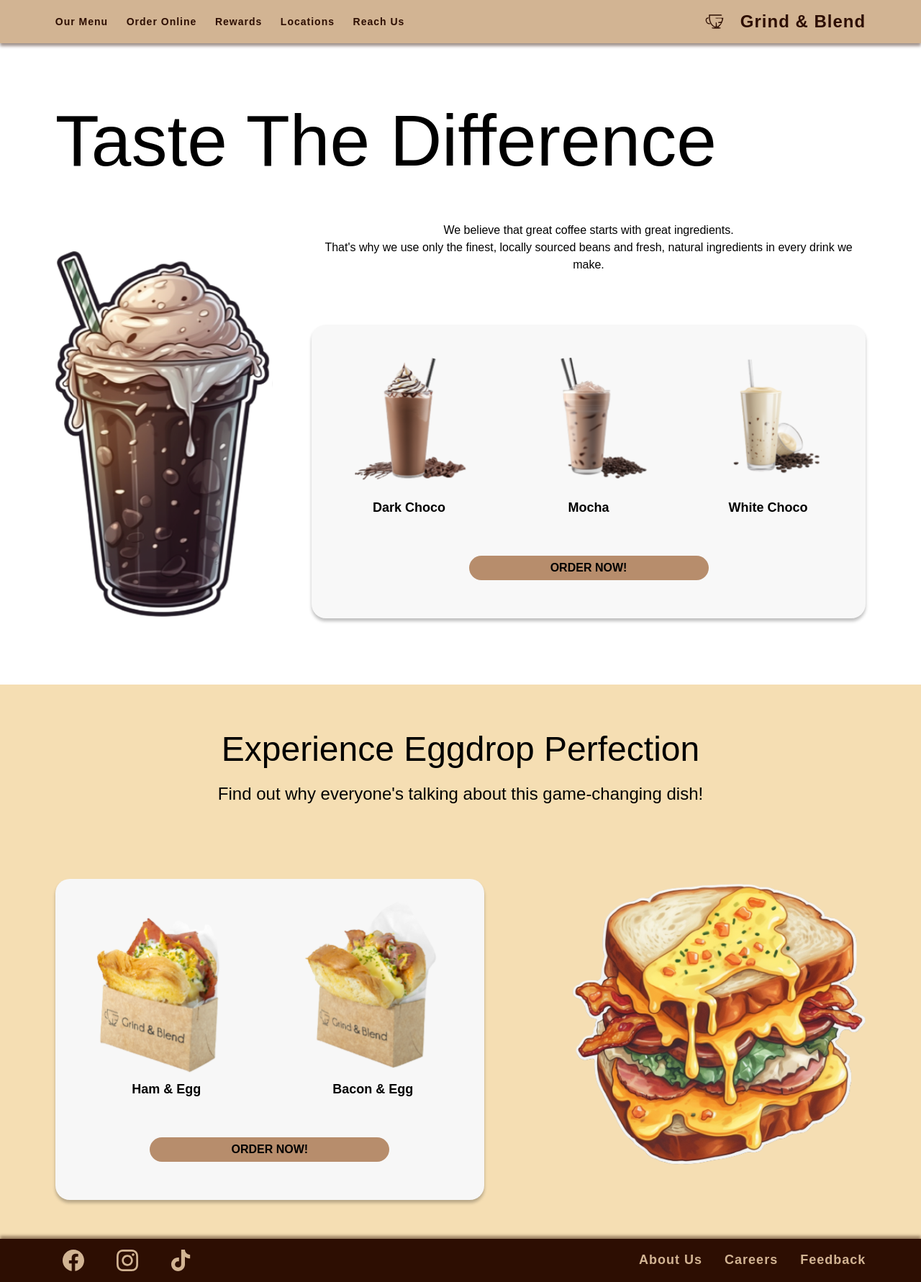
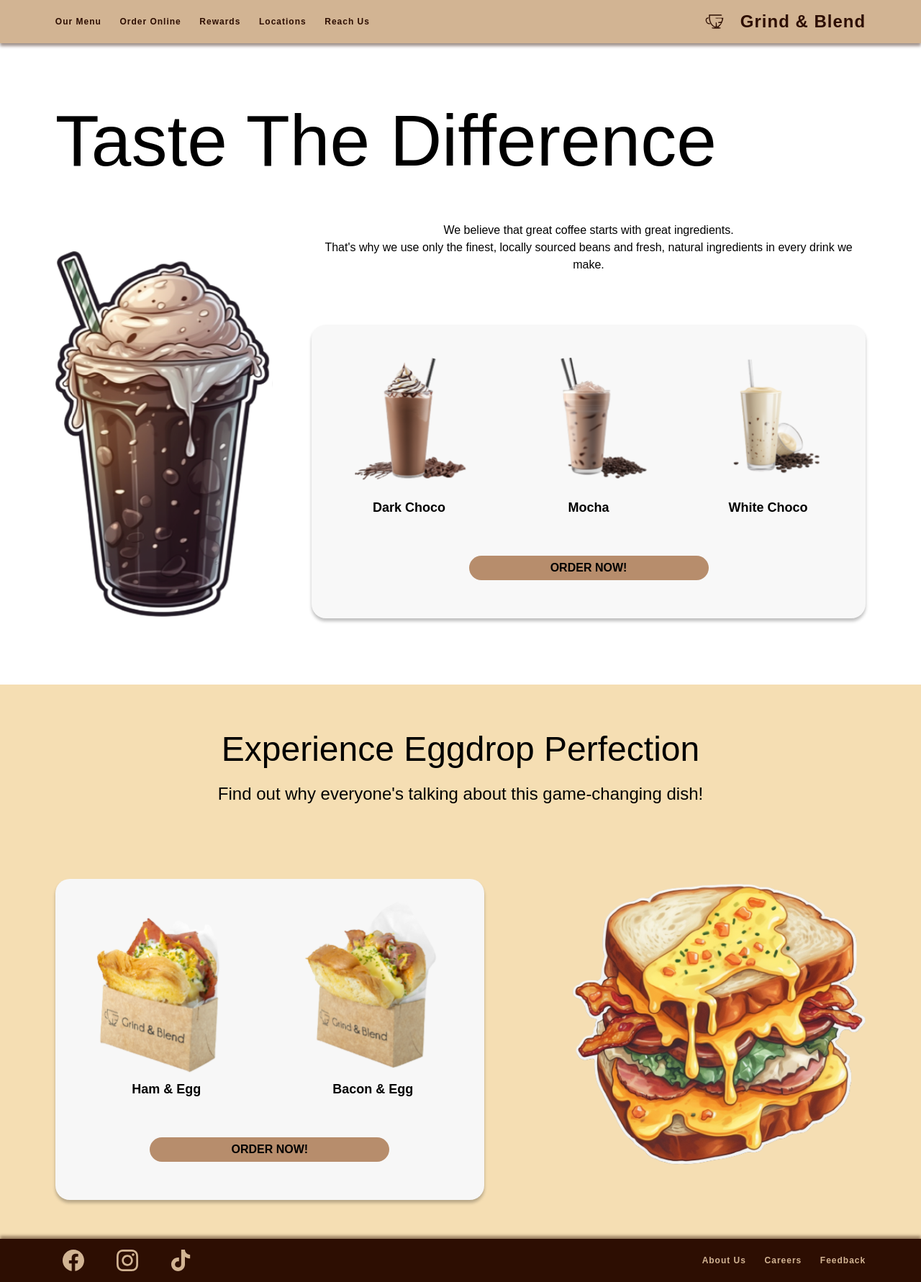
Before and after one commit to frifster/ganb, a Next.js app: page / in a window 1280 px wide. Shown: the whole page at 72% size. Built offline with nearby package versions, Linux system fonts and the light colour scheme.

Commit message:
Implemented: Dynamic styles

```diff
--- a/src/components/Layout/Footer.tsx
+++ b/src/components/Layout/Footer.tsx
@@ -7,8 +7,7 @@ import Link from 'next/link';
 import FB from '@assets/svgs/socials/fb.svg';
 import Instagram from '@assets/svgs/socials/instagram.svg';
 import TikTok from '@assets/svgs/socials/tiktok.svg';
-
-type Props = {}
+import { NAV_FONT_SIZE, underlineStyles } from '@constants/styles';
 
 const FOOTER_ROUTES = [
     { ...ROUTES.ABOUT_US },
@@ -74,34 +73,26 @@ const Socials = styled.div({
     alignSelf: 'center'
 })
 
-const FooterMenu = styled.div`
-    display: flex;
-    justify-content: end;
-    align-items: center;
-    gap: 31px;
-`
+const FooterMenu = styled.div({
+    display: 'flex',
+    justifyContent: 'end',
+    alignItems: 'center',
+    gap: '2dvw',
+})
 
-const FooterMenuItem = styled.div`
-    font-size: 18px;
-    font-weight: 800;
-    letter-spacing: 1px;
-    color: var(--secondary-color);
-    position: relative;
-    white-space: nowrap;
+const FooterMenuItem = styled.div({
+    fontSize: NAV_FONT_SIZE,
+    fontWeight: 800,
+    letterSpacing: '1px',
+    color: 'var(--secondary-color)',
+    position: 'relative',
+    whiteSpace: 'nowrap',
+    cursor: 'pointer',
+    "--color": 'var(--secondary-color)',
 
-    &:hover {
-        &:after {
-            content: '';
-            position: absolute;
-            display: block;
-            width: 80%;
-            left: 10%;
-            height: 4px;
-            margin: 0 auto;
-            background-color: var(--secondary-color);
-            border-radius: 99px;
-        }
+    "&:hover": {
+        "&:after": underlineStyles
     }
-`
+})
 
 export default Footer
--- a/src/components/Layout/NavBar.tsx
+++ b/src/components/Layout/NavBar.tsx
@@ -10,6 +10,7 @@ import Burger from '@assets/svgs/burger.svg';
 
 import ROUTES from '@constants/routes';
 import MQ from '@constants/media_queries';
+import { NAV_FONT_SIZE, underlineStyles } from '@constants/styles';
 
 type Props = {}
 
@@ -146,60 +147,17 @@ const DesktopNavMenu = styled.div({
 })
 
 const DesktopNavItem = styled.div({
-    fontSize: '18px',
+    fontSize: NAV_FONT_SIZE,
     fontWeight: 800,
     letterSpacing: '1px',
     color: 'var(--accent-color)',
     position: 'relative',
     whiteSpace: 'nowrap',
+    "--color": 'var(--accent-color)',
 
     '&:hover': {
-        '&:after': {
-            content: '""',
-            position: 'absolute',
-            display: 'block',
-            width: '80%',
-            left: '10%',
-            height: '4px',
-            margin: '0 auto',
-            backgroundColor: 'var(--accent-color)',
-            borderRadius: '99px',
-        }
+        '&:after': underlineStyles
     },
-
-    [MQ[1]]: {
-        fontSize: '16px',
-
-        '&:hover': {
-            '&:after': {
-                height: '3px',
-            }
-        },
-    },
-
-    [MQ[2]]: {
-        fontSize: '14px',
-
-        '&:hover': {
-            '&:after': {
-                height: '3px',
-            }
-        },
-    },
-
-
-    [MQ[5]]: {
-        fontSize: '12px',
-        letterSpacing: '0.5px',
-
-
-        '&:hover': {
-            '&:after': {
-                height: '2px',
-            }
-        },
-    }
-
 })
 
 
@@ -257,7 +215,7 @@ const Overlay = styled.div({
 })
 
 const MobileNavItem = styled.div({
-    fontSize: '16px',
+    fontSize: NAV_FONT_SIZE,
     fontWeight: 800,
     letterSpacing: '1px',
     color: 'var(--accent-color)',
--- /dev/null
+++ b/src/constants/styles.ts
@@ -0,0 +1,14 @@
+import { css } from "@emotion/react";
+export const underlineStyles = css({
+  content: '""',
+  position: "absolute",
+  display: "block",
+  width: "80%",
+  left: "10%",
+  height: "4px",
+  margin: "0 auto",
+  backgroundColor: "var(--color)",
+  borderRadius: "99px",
+});
+
+export const NAV_FONT_SIZE = "clamp(12px, 1.5dvmin, 18px)";
```
